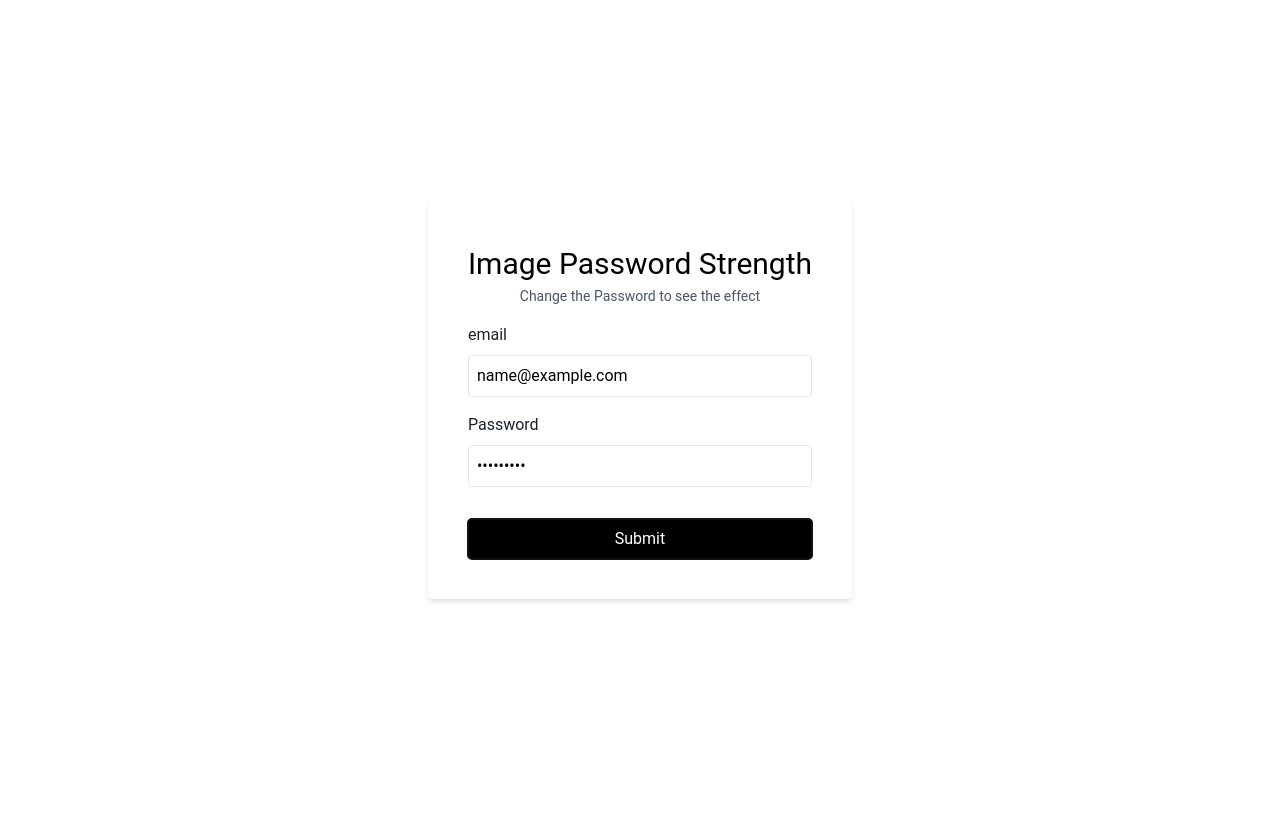
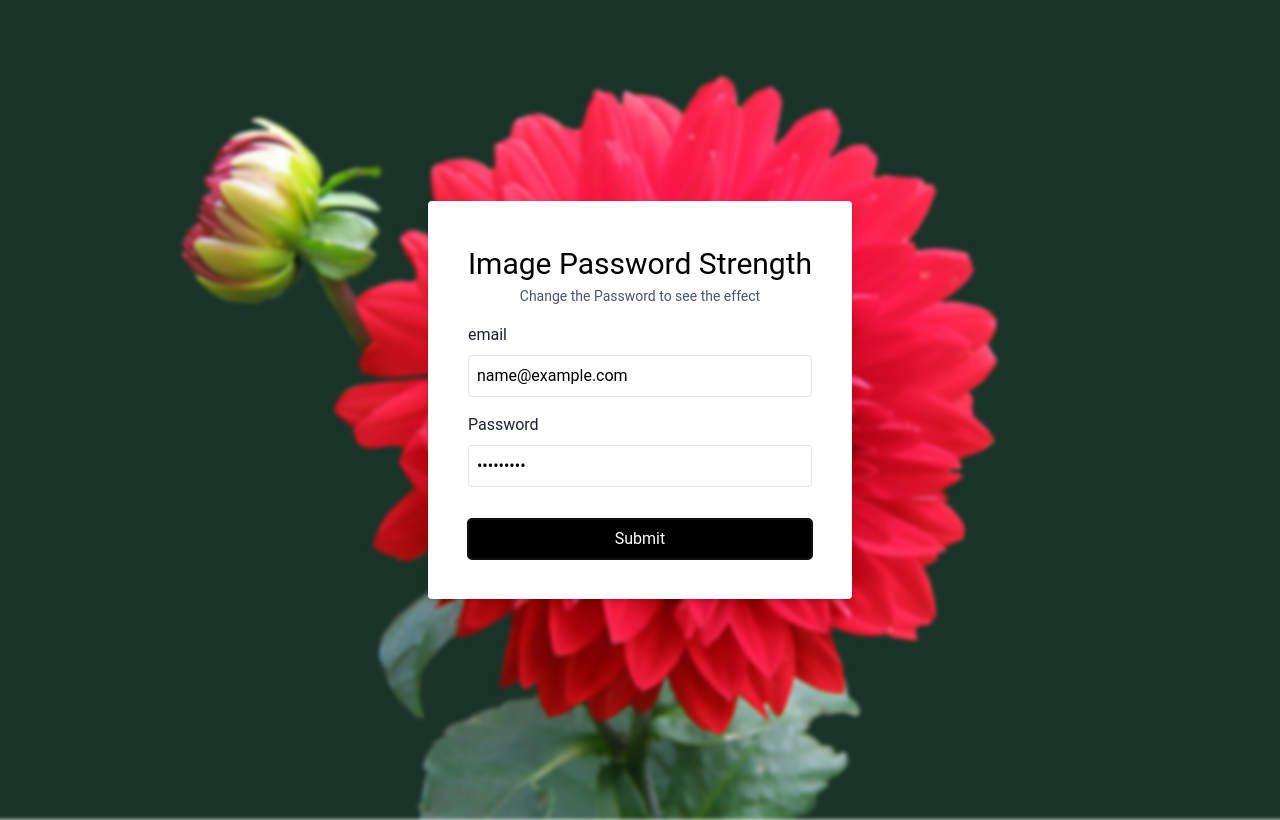
Before and after one commit to Archanach707/Password-Strength-Background, a plain HTML site: page index.html in a window 1280 px wide. Both pictures are taken after typing "name@example.com", "Sample123" into the empty fields and a click on the button "Submit". Drawn offline with nearby package versions, Linux system fonts and the light colour scheme.

Commit message:
Complete the project of Password Strength Background

```diff
--- a/assets/style.css
+++ b/assets/style.css
@@ -13,7 +13,7 @@ body {
 }
 
 .background {
-  background-image: url('./images/bg-6.jpg') no-repeat center center/cover;
+  background: url('./images/bg-6.jpg') no-repeat center center/cover;
   position: absolute;
   top: -20px;
   bottom: -20px;
--- a/js/index.js
+++ b/js/index.js
@@ -0,0 +1,9 @@
+const password = document.getElementById('password')
+const background = document.getElementById('background')
+
+password.addEventListener('input', (e) => {
+  const input = e.target.value
+  const length = input.length
+  const blurValue = 20 - length * 2
+  background.style.filter = `blur(${blurValue}px)`
+})
```
